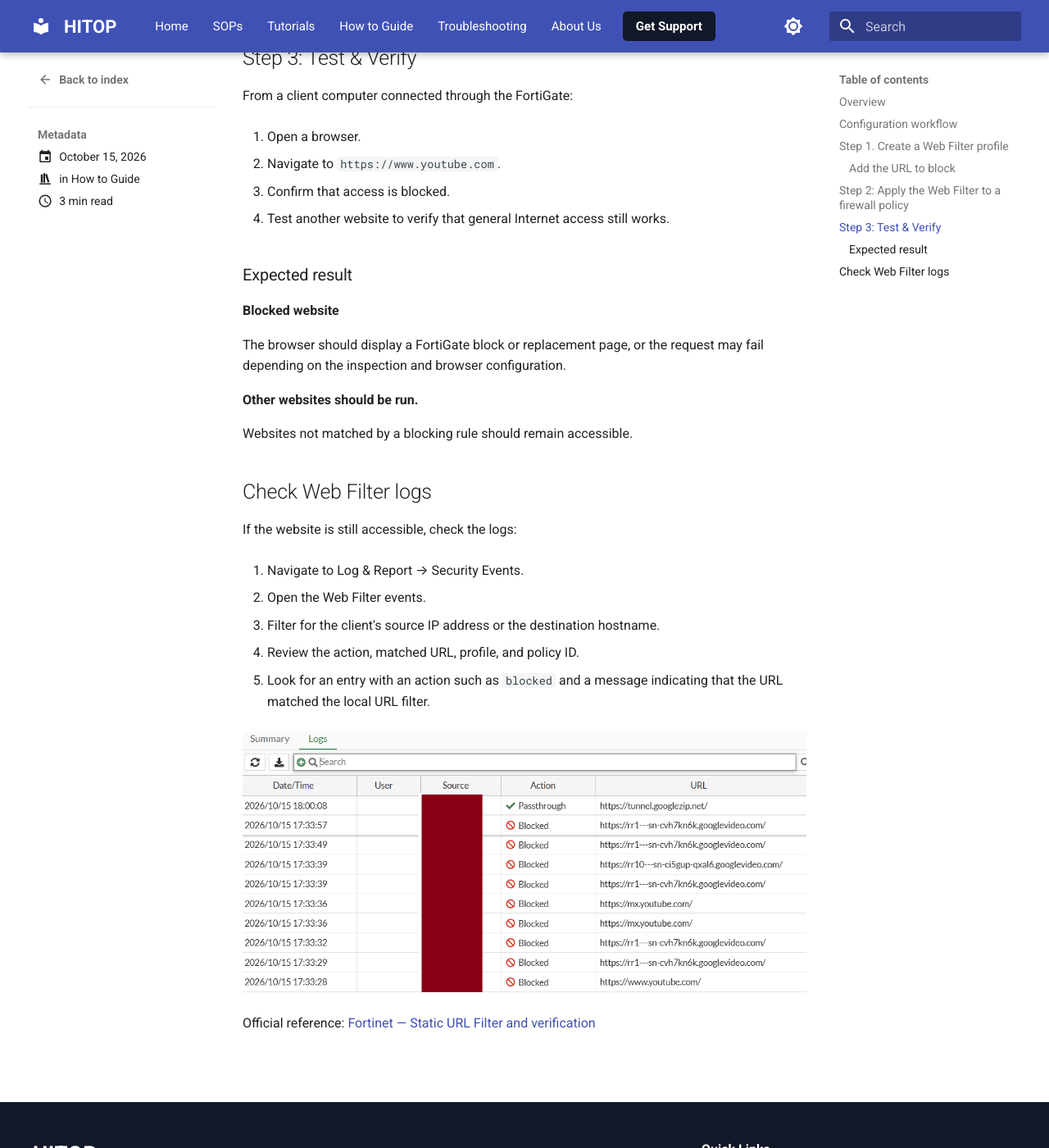
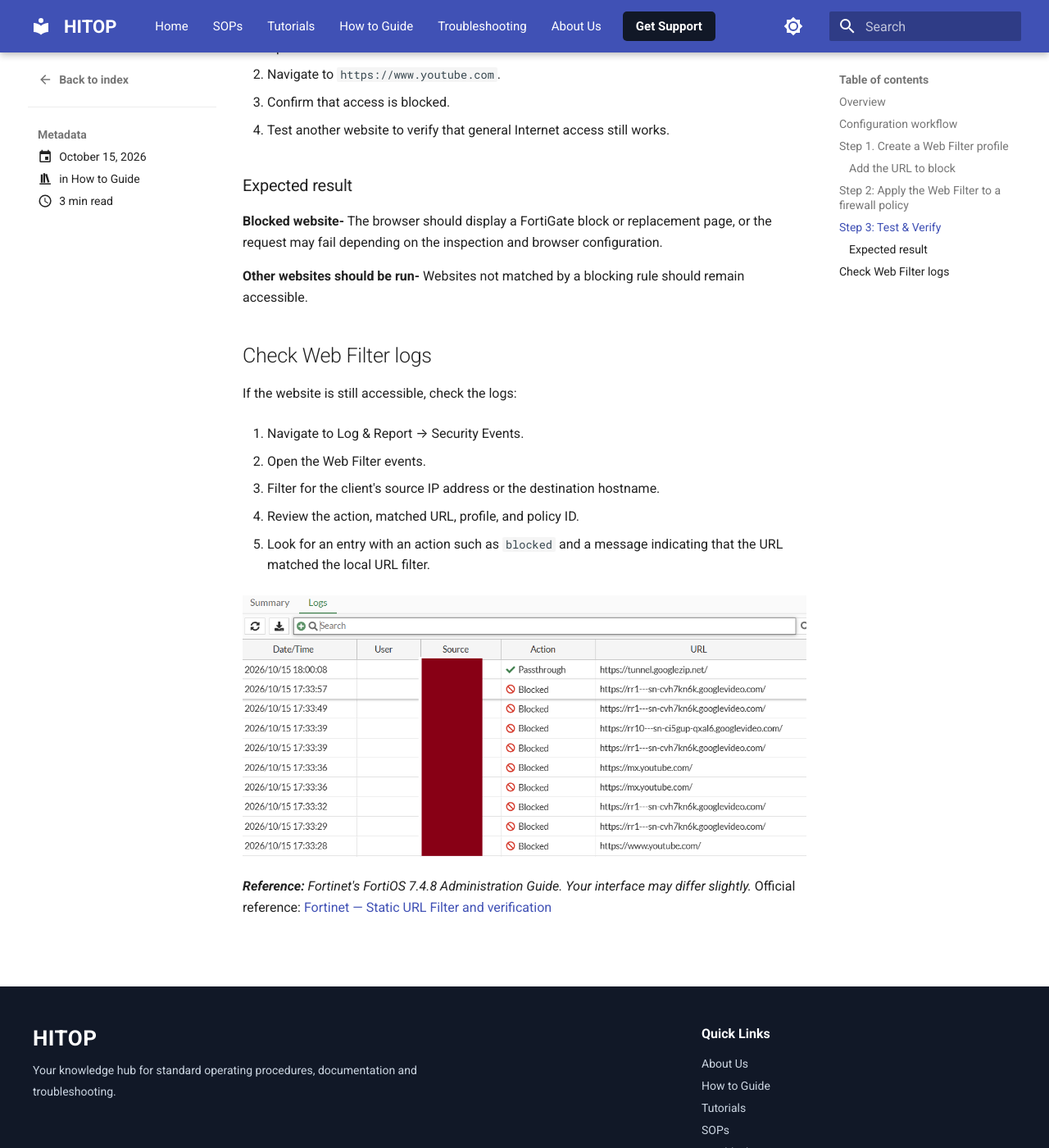
Before and after one commit to Gagan7248/HITOP, an MkDocs documentation site: the page built from docs/blog/posts/how-to-guide/Block a URL on FortiGate Using Web Filter.md, in a window 1280 px wide and 1400 px high, scrolled down 3436 px. Shown: the whole window at 82% size. Built offline with MkDocs 1.6.1 and Material for MkDocs 9.7.7, drawn with Linux system fonts in a browser that asks for light colours; some of the changed text lies outside the part shown.

Commit message:
Update documentation

```diff
--- a/docs/blog/posts/how-to-guide/Block a URL on FortiGate Using Web Filter.md
+++ b/docs/blog/posts/how-to-guide/Block a URL on FortiGate Using Web Filter.md
@@ -468,8 +465,6 @@
 
 ![FortiGate URL Blocking|533](<../../../images/web-filter to-firewall-policy.png>)
 
-Official reference: [Fortinet — Static URL Filter and Firewall Policy](https://docs.fortinet.com/document/fortigate/7.4.8/administration-guide/371670/static-url-filter)
-
 ## Step 3: Test & Verify
 
 From a client computer connected through the FortiGate:
@@ -482,16 +477,11 @@
 
 4. Test another website to verify that general Internet access still works.
 
-
 ### Expected result
 
-**Blocked website**
+**Blocked website-** The browser should display a FortiGate block or replacement page, or the request may fail depending on the inspection and browser configuration.
 
-The browser should display a FortiGate block or replacement page, or the request may fail depending on the inspection and browser configuration.
-
-**Other websites should be run.**
-
-Websites not matched by a blocking rule should remain accessible.
+**Other websites should be run-** Websites not matched by a blocking rule should remain accessible.
 
 ## Check Web Filter logs
 
@@ -509,4 +499,5 @@
 
 ![FortiGate URL Blocking|665](<../../../images/blocked-webfilter-logs.png>)
 
+***Reference:** Fortinet's FortiOS 7.4.8 Administration Guide. Your interface may differ slightly.*
 Official reference: [Fortinet — Static URL Filter and verification](https://docs.fortinet.com/document/fortigate/7.4.8/administration-guide/371670/static-url-filter)
```
Also changed, not shown: other parts of docs/blog/posts/how-to-guide/Block a URL on FortiGate Using Web Filter.md (+0 -3 lines).
